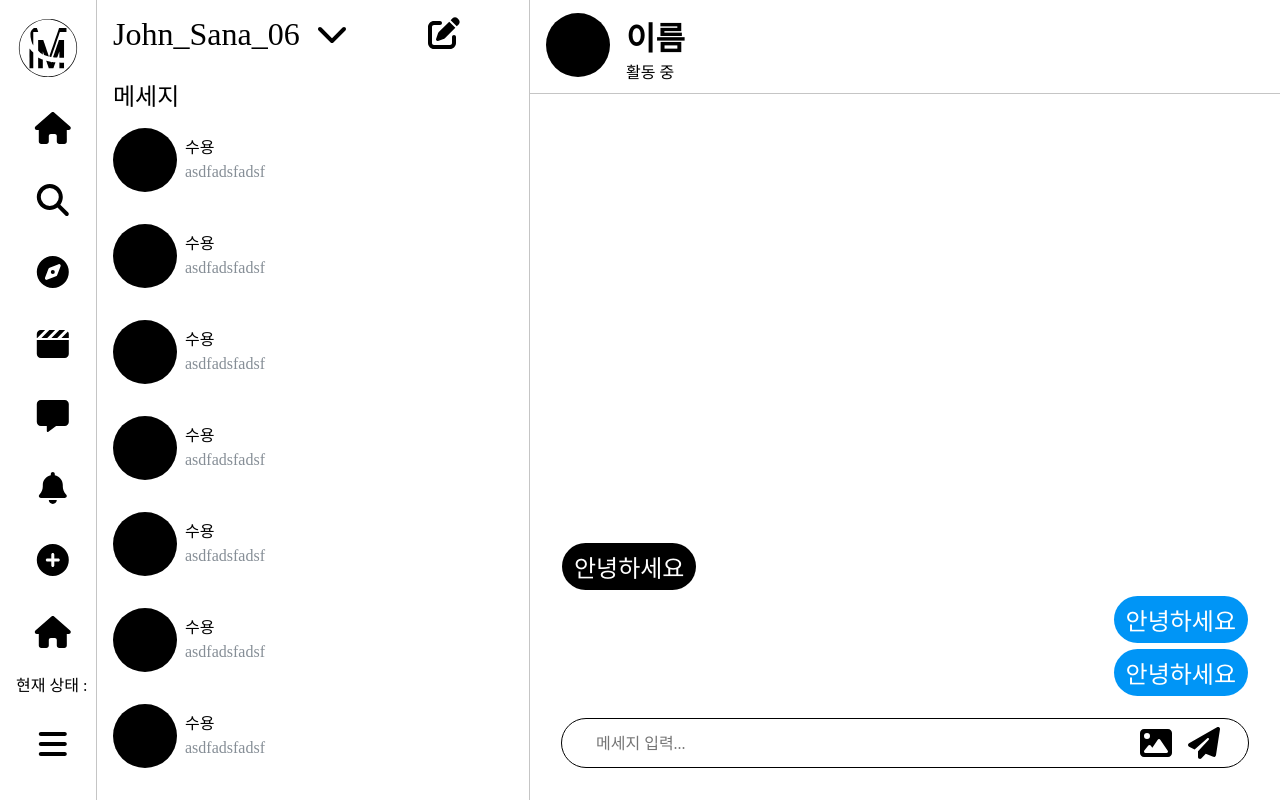
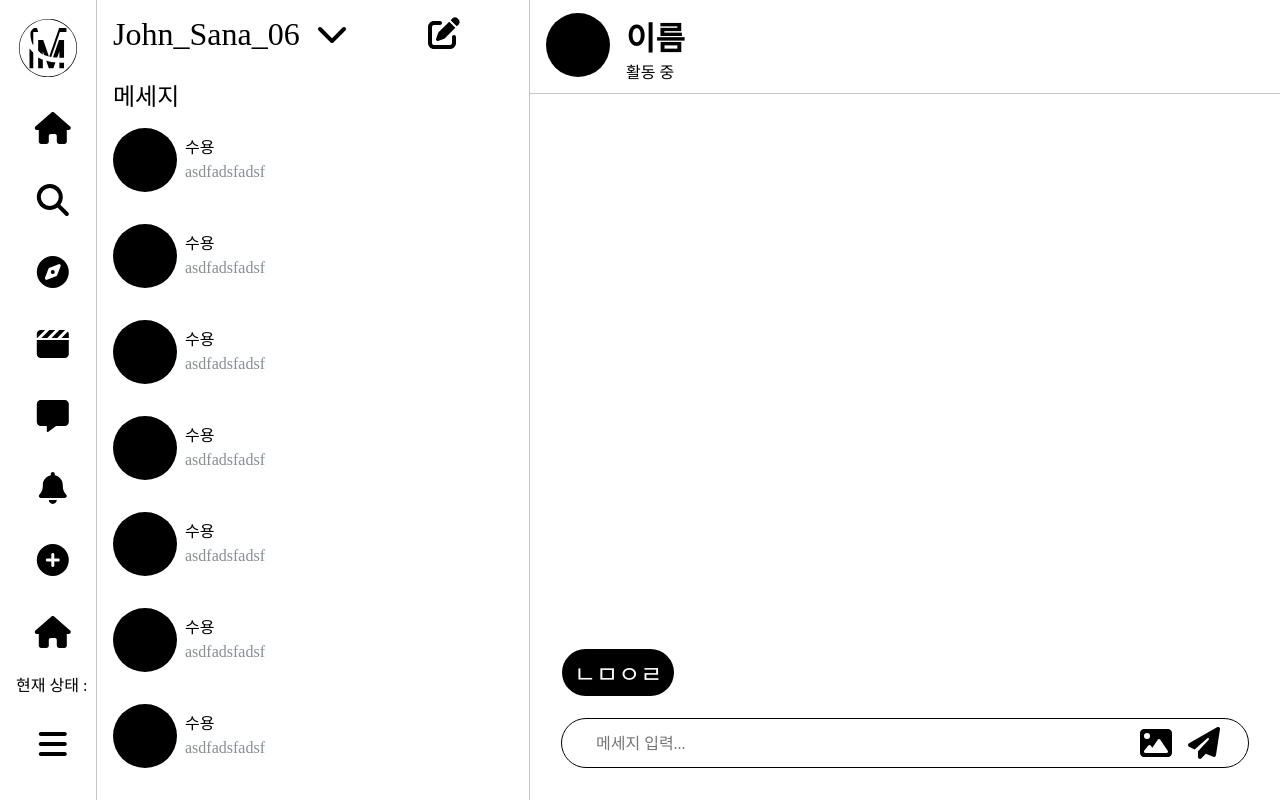
Before and after one commit to start-for-legend/Minstagram-Client, a React (Create React App) app: page /message/1 in a window 1280 px wide. Built offline with nearby package versions, Linux system fonts and the light colour scheme; a web font is replaced by a local one.

Commit message:
✨ : Message Send Function Development

```diff
--- a/src/components/message/chatting/chatting.tsx
+++ b/src/components/message/chatting/chatting.tsx
@@ -1,24 +1,51 @@
 import { FontAwesomeIcon } from "@fortawesome/react-fontawesome";
-import {
-  faImage,
-  faInfoCircle,
-  faPaperPlane,
-} from "@fortawesome/free-solid-svg-icons";
+import { faImage, faPaperPlane } from "@fortawesome/free-solid-svg-icons";
+import { useState } from "react";
 
+import { msgTypes } from "../../../types/msgType";
 import * as S from "./style";
 
 const ChattingTab = () => {
+  const [msgContent, setMsgContent] = useState("");
+  const [msgContents, setMsgContents] = useState<msgTypes[]>([]);
+
+  const onMsgSend = (event: any) => {
+    if (
+      event.nativeEvent.isComposing === false && // 2번 입력되는 거 방지
+      event.code === "Enter" &&
+      msgContent
+    ) {
+      console.log(msgContent);
+      setMsgContents([
+        { chatterType: "self", message: msgContent, msgId: 1 },
+        ...msgContents,
+      ]);
+      setMsgContent("");
+    }
+  };
+
   return (
     <S.ChattingTab>
       <S.ChatWindow>
-        <S.ChatInput type="text" placeholder="메세지 입력..." />
+        <S.ChatInput
+          onChange={(e) => setMsgContent(e.target.value)}
+          value={msgContent}
+          type="text"
+          placeholder="메세지 입력..."
+          onKeyUp={(e) => onMsgSend(e)} // onKeyPress 지양하기
+        />
         <FontAwesomeIcon icon={faImage} size="2xl" />
         <FontAwesomeIcon icon={faPaperPlane} size="2xl" />
       </S.ChatWindow>
       <S.ChatContents>
-        <S.ChatMsg chatterType="self">안녕하세요</S.ChatMsg>
-        <S.ChatMsg chatterType="self">안녕하세요</S.ChatMsg>
-        <S.ChatMsg chatterType="opponent">안녕하세요</S.ChatMsg>
+        {msgContents?.map(({ chatterType, message, msgId }) => {
+          return (
+            <S.ChatMsg chatterType={chatterType} key={msgId}>
+              {message}
+            </S.ChatMsg>
+          );
+        })}
+        <S.ChatMsg chatterType="opponent">ㄴㅁㅇㄹ</S.ChatMsg>
       </S.ChatContents>
       <S.ChatProfile>
         <S.TargetInfo>
```
